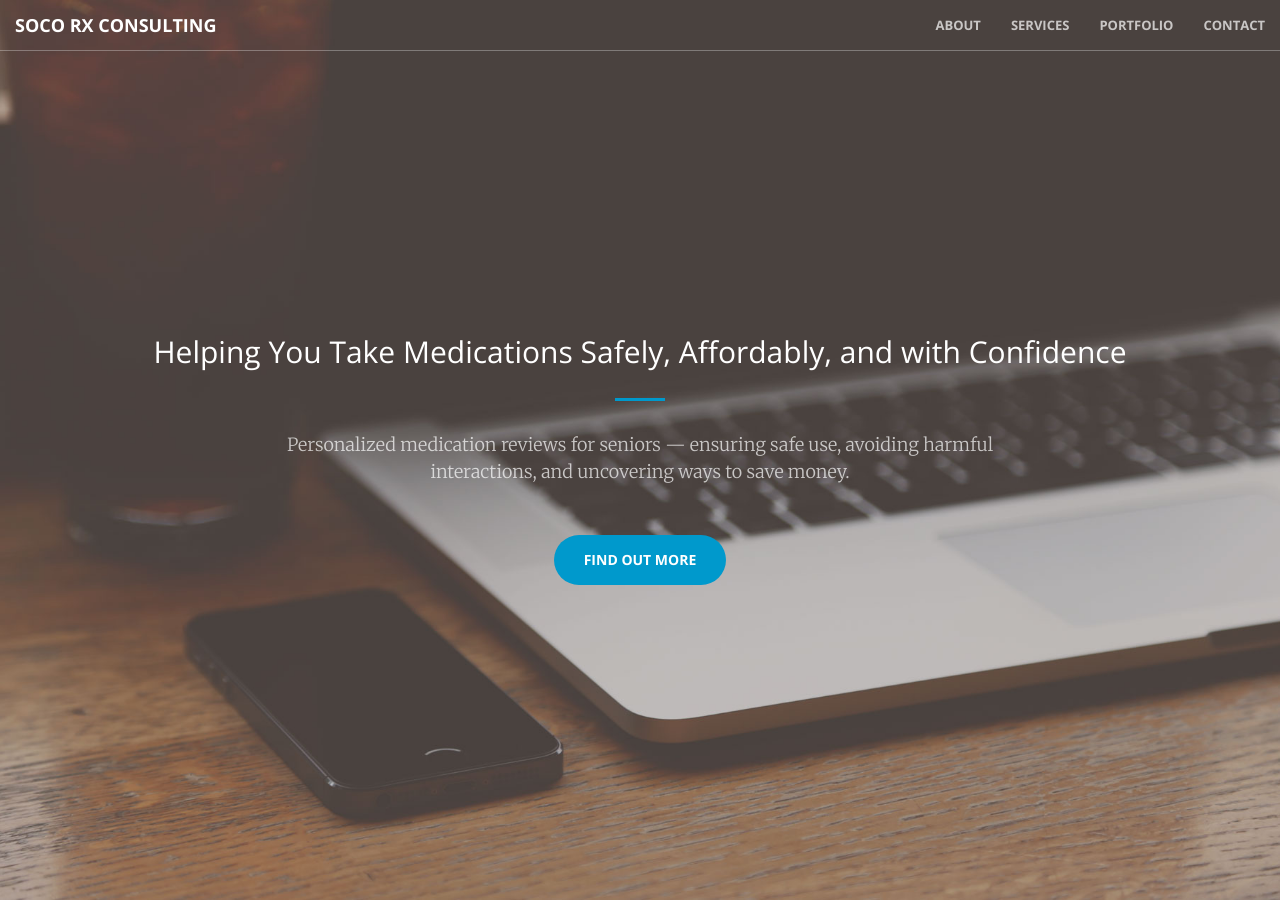
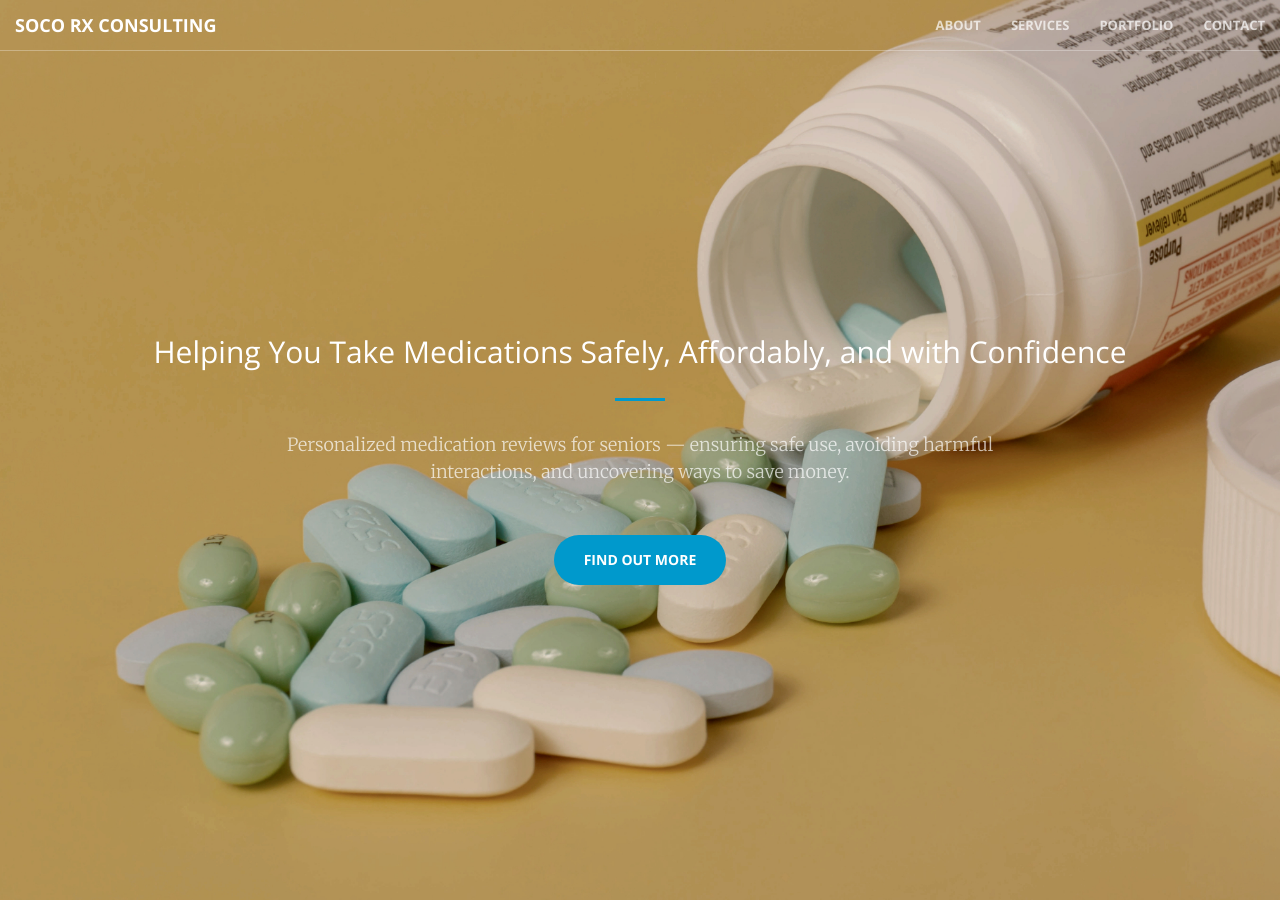
Before and after one commit to edlavalette/edlavalette.github.io, a Jekyll site: the page built from index.html, in a window 1280 px wide and 900 px high. Built offline with Jekyll 4.4.1, drawn with Linux system fonts in a browser that asks for light colours.

Commit message:
Update _base.scss

```diff
--- a/_sass/_base.scss
+++ b/_sass/_base.scss
@@ -155,8 +155,7 @@ header {
     min-height: auto;
     @include background-cover;
     background-position: center;
-    background-image: url('../img/header.jpg');
-    backdrop-filter: brightness(.5);
+    background-image: url('../img/yellowbottledark.jpg');
     text-align: center;
     color: white;
     .header-content {
```
